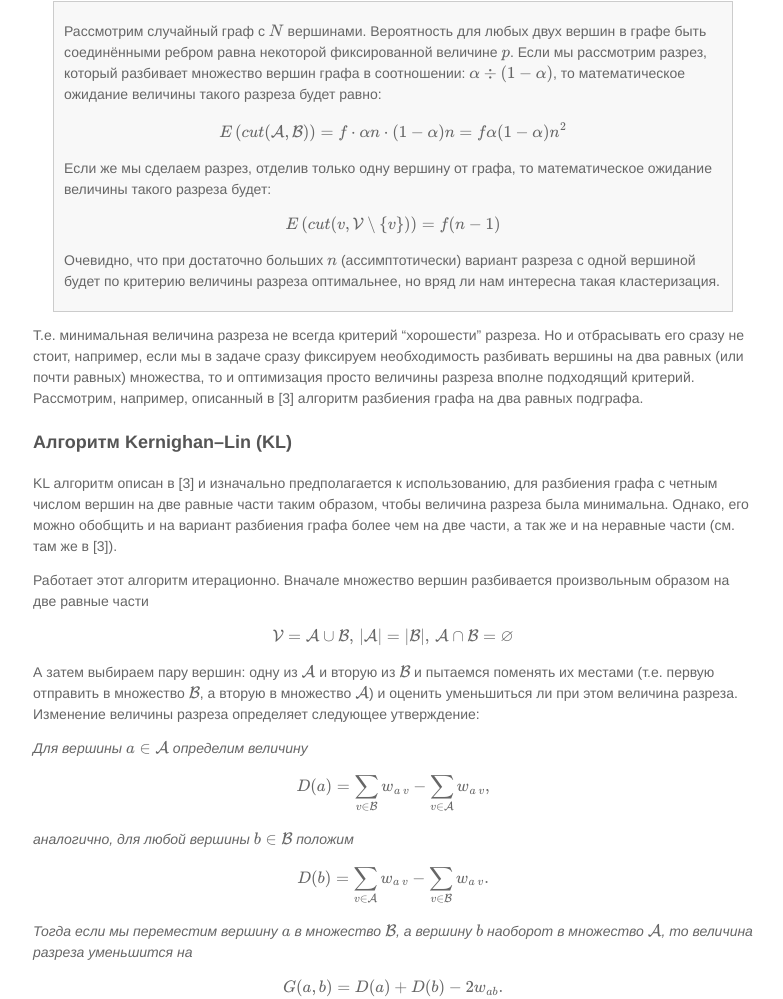
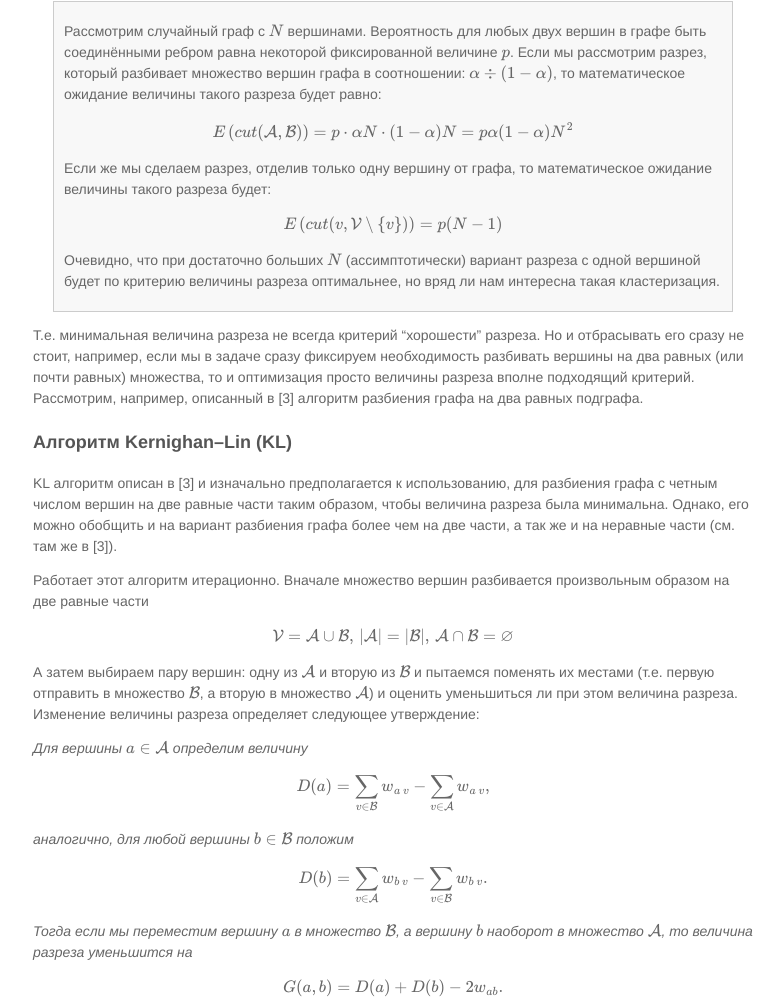
Before and after one commit to vbystricky/vbystricky.github.io, a Jekyll site: the page built from _posts/2021-07-14-graph_coarsing_clustering.md, in a window 1280 px wide and 1400 px high, scrolled down 6771 px. Shown: the part 138-1137 px from the top of the window, without its empty margins (247-1030 px from the left). Built offline with Jekyll 4.4.1, drawn with Linux system fonts in a browser that asks for light colours; formulas are drawn with MathJax 3.

Commit message:
Fix text errors

```diff
--- a/_posts/2021-07-14-graph_coarsing_clustering.md
+++ b/_posts/2021-07-14-graph_coarsing_clustering.md
@@ -287,13 +287,13 @@ $$cut(\mathcal A, \mathcal B) = \sum_{i \in \mathcal A, j\in \mathcal B} w_{ij}$
 $p$. Если мы рассмотрим разрез, который разбивает множество вершин графа в соотношении: $\alpha \div (1 - \alpha)$, то математическое ожидание
 величины такого разреза будет равно:
 
-$$E\left(cut(\mathcal A, \mathcal B)\right) = f \cdot \alpha n \cdot (1 - \alpha) n = f \alpha (1 - \alpha) n^2$$
+$$E\left(cut(\mathcal A, \mathcal B)\right) = p \cdot \alpha N \cdot (1 - \alpha) N = p \alpha (1 - \alpha) N^2$$
 
 Eсли же мы сделаем разрез, отделив только одну вершину от графа, то математическое ожидание величины такого разреза будет:
 
-$$E\left(cut(v, \mathcal V \setminus \{v\})\right) = f (n - 1)$$
+$$E\left(cut(v, \mathcal V \setminus \{v\})\right) = p (N - 1)$$
 
-Очевидно, что при достаточно больших $n$ (ассимптотически) вариант разреза с одной вершиной будет по критерию величины разреза оптимальнее, но вряд ли
+Очевидно, что при достаточно больших $N$ (ассимптотически) вариант разреза с одной вершиной будет по критерию величины разреза оптимальнее, но вряд ли
 нам интересна такая кластеризация.
 
 </div>
@@ -324,7 +324,7 @@ $$D(a) = \sum_{v\in \mathcal B} w_{a\,v} - \sum_{v\in \mathcal A} w_{a\,v},$$
 
 *аналогично, для любой вершины $b \in \mathcal B$ положим*
 
-$$D(b) = \sum_{v\in \mathcal A} w_{a\,v} - \sum_{v\in \mathcal B} w_{a\,v}.$$
+$$D(b) = \sum_{v\in \mathcal A} w_{b\,v} - \sum_{v\in \mathcal B} w_{b\,v}.$$
 
 *Тогда если мы переместим вершину $a$ в множество $\mathcal B$, а вершину $b$ наоборот в множество $\mathcal A$, то величина разреза уменьшится на*
 
```
